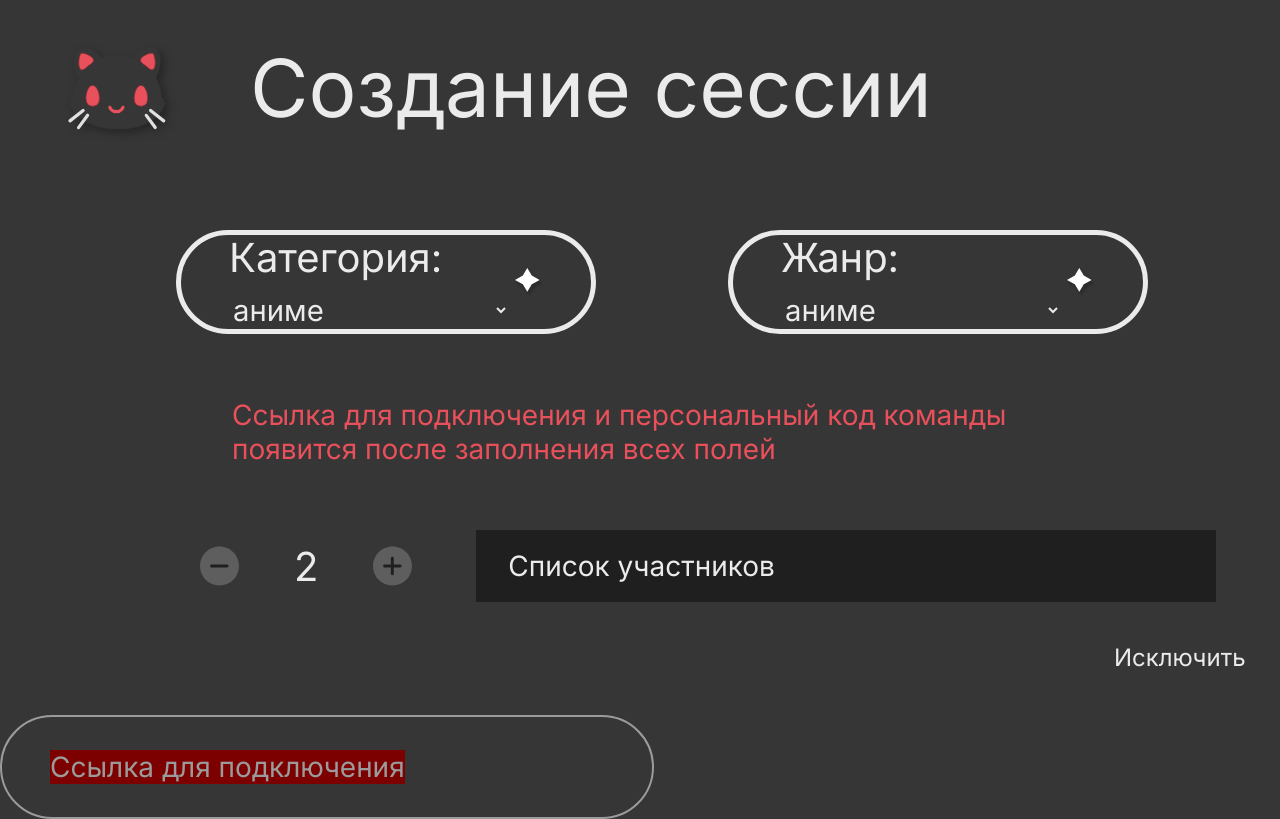
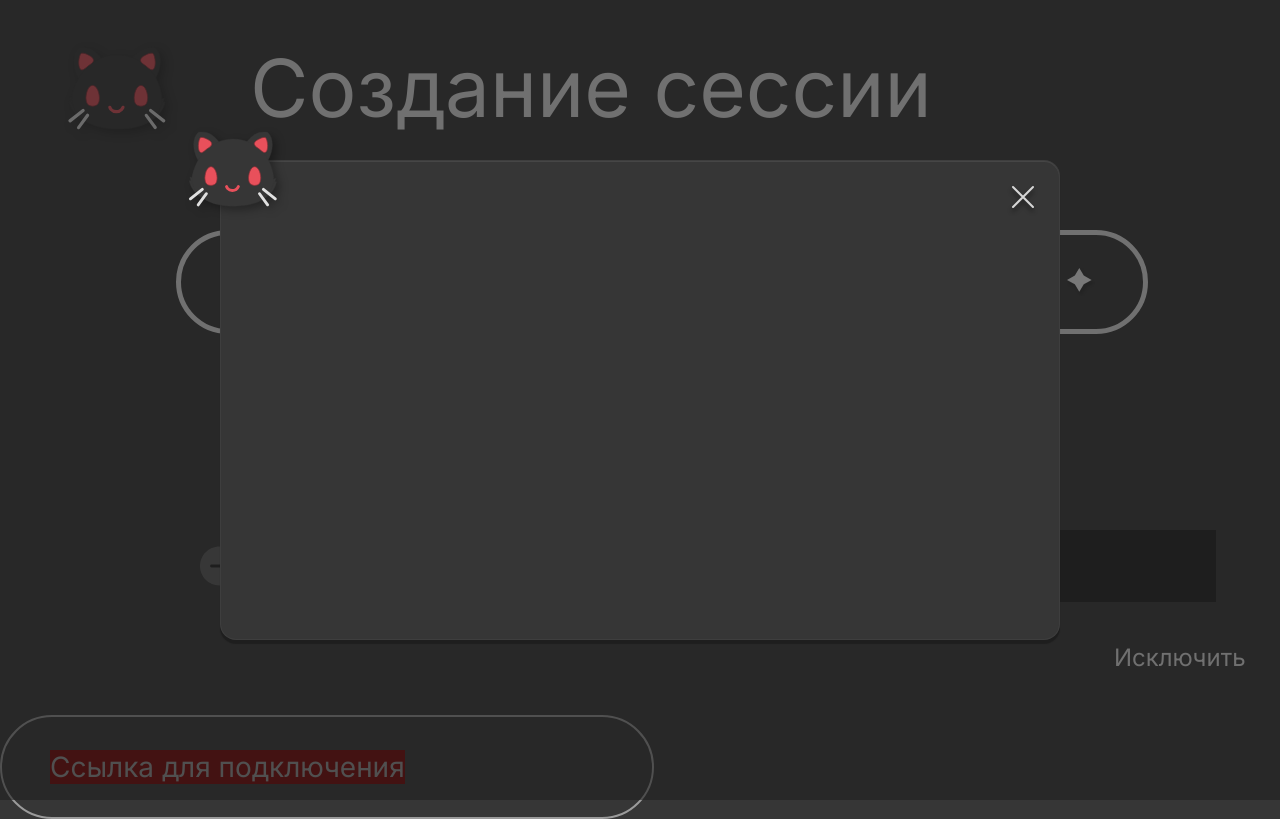
Before and after one commit to r10k5/pickYourMovie, a Vue app in the folder pickYourMovie/: page /create-session in a window 1280 px wide. Shown: the top 819 px of the page. Built offline with nearby package versions, Linux system fonts and the light colour scheme.

Commit message:
Добавлен компонент модального окна

```diff
--- /dev/null
+++ b/pickYourMovie/src/components/AppCloseIcon.vue
@@ -0,0 +1,29 @@
+<script setup lang="ts">
+
+interface AppCloseIconProps {
+    width: string;
+    height: string;
+}
+
+defineProps<AppCloseIconProps>();
+</script>
+
+<template>
+    <svg width="40" height="40" viewBox="0 0 40 40" fill="none" xmlns="http://www.w3.org/2000/svg">
+        <g filter="url(#filter0_d_275_109)">
+        <path d="M29.9999 29.9999L20 20M20 20L10 10M20 20L30.0001 10M20 20L10 30.0001" stroke="#D7D7D7" stroke-width="2" stroke-linecap="round" stroke-linejoin="round"/>
+        </g>
+        <defs>
+        <filter id="filter0_d_275_109" x="-4" y="0" width="48" height="48" filterUnits="userSpaceOnUse" color-interpolation-filters="sRGB">
+        <feFlood flood-opacity="0" result="BackgroundImageFix"/>
+        <feColorMatrix in="SourceAlpha" type="matrix" values="0 0 0 0 0 0 0 0 0 0 0 0 0 0 0 0 0 0 127 0" result="hardAlpha"/>
+        <feOffset dy="4"/>
+        <feGaussianBlur stdDeviation="2"/>
+        <feComposite in2="hardAlpha" operator="out"/>
+        <feColorMatrix type="matrix" values="0 0 0 0 0 0 0 0 0 0 0 0 0 0 0 0 0 0 0.25 0"/>
+        <feBlend mode="normal" in2="BackgroundImageFix" result="effect1_dropShadow_275_109"/>
+        <feBlend mode="normal" in="SourceGraphic" in2="effect1_dropShadow_275_109" result="shape"/>
+        </filter>
+        </defs>
+    </svg>
+</template>
--- /dev/null
+++ b/pickYourMovie/src/components/AppMyModal.vue
@@ -0,0 +1,49 @@
+<script setup lang="ts">
+import AppLogo from './icons/AppLogo.vue';
+import AppCloseIcon from './AppCloseIcon.vue';
+
+</script>
+
+<template>
+    <Teleport to="body">
+        <div class="app-my-modal-bg">
+            <div class="app-my-modal">
+                <AppLogo width="96" height="80" class="app-modal-logo" />
+                <AppCloseIcon width="40" height="40" class="app-modal-close"/>
+            </div>
+        </div>
+    </Teleport>
+</template>
+
+<style scoped>
+.app-modal-close {
+    position: absolute;
+    right: 16px;
+    top: 16px;
+}
+.app-modal-logo {
+    filter: drop-shadow(4px 4px 4px rgba(0, 0, 0, 0.30));
+    position: absolute;
+    left: -36px;
+    top: -32px;
+}
+
+.app-my-modal {
+    width: 840px;
+    height: 480px;
+    background-color: #363636;
+    border-radius: 1rem;
+    border: 1px solid rgba(255, 255, 255, 0.04);
+    box-shadow: 0px 1px 0px 0px rgba(255, 255, 255, 0.08) inset, 0px 4px 1px 0px rgba(0, 0, 0, 0.25);
+    position: relative;
+}
+.app-my-modal-bg {
+    width: 100vw;
+    height: 100vh;
+    background-color:  rgba(31, 31, 31, 0.60);
+    position: absolute;
+    display: flex;
+    align-items: center;
+    justify-content: center;
+}
+</style>
--- a/pickYourMovie/src/views/CreateSessionView.vue
+++ b/pickYourMovie/src/views/CreateSessionView.vue
@@ -10,6 +10,7 @@ import { useRouter } from 'vue-router';
 import { genres } from '@/scripts/genres';
 import { types } from '@/scripts/types';
 import { ref } from 'vue';
+import AppMyModal from '@/components/AppMyModal.vue';
 
 const router = useRouter();
 
@@ -39,6 +40,7 @@ function changeGenre(value: string) {
 <template>
     <!-- смотреть компонент AppChooseVariant -->
     <div class="session">
+        <AppMyModal/>
         <div class="create-session">
             <AppChooseVariant :current-id="currentType" :list="types" class="category" @choose="changeType">
                 Категория:
--- a/pickYourMovie/src/views/SessionView.vue
+++ b/pickYourMovie/src/views/SessionView.vue
@@ -5,6 +5,7 @@ import AppLike from '@/components/icons/AppLike.vue';
 import { ref, computed } from 'vue';
 import { useCardsStore } from '@/stores/cards';
 import SelectionHistory, { type HistoryElem } from '@/components/SelectionHistory.vue';
+
 
 const cardsStore = useCardsStore();
 cardsStore.getCards();
```
